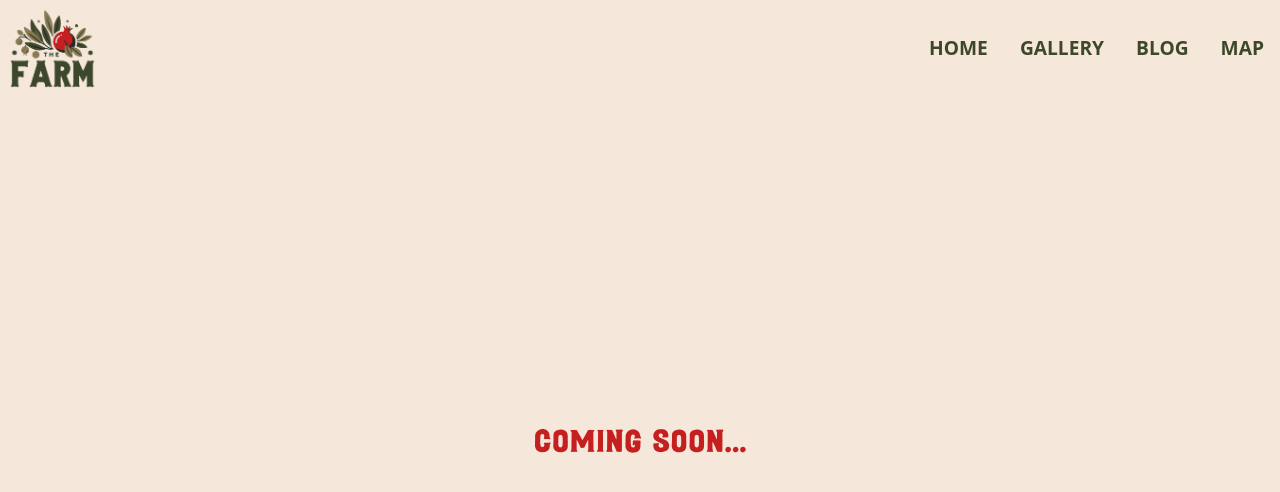
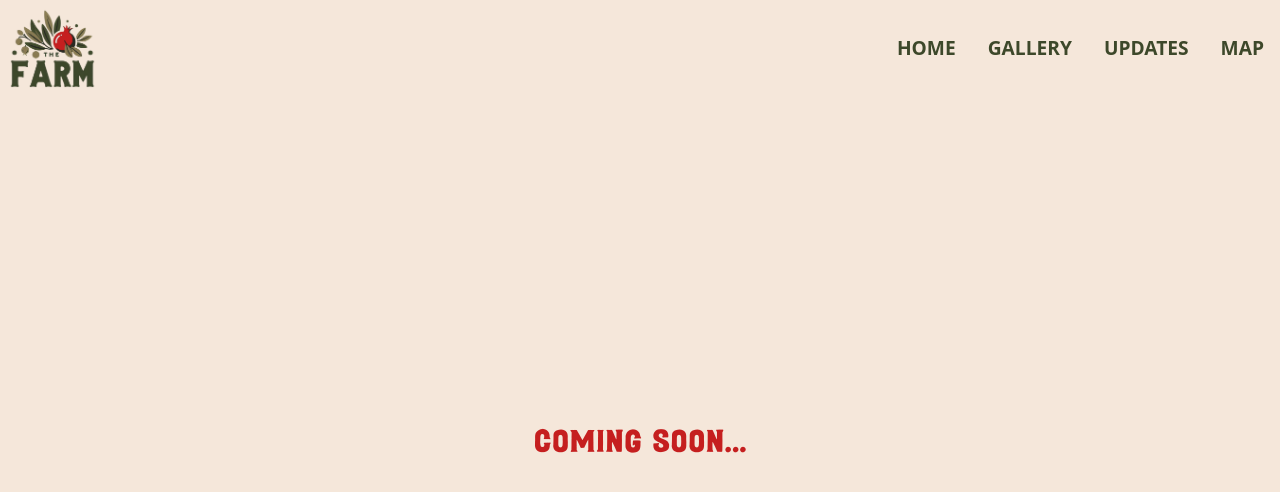
Before and after one commit to CalicoSquid/the_farm, a React (Vite) app: page /blog in a window 1280 px wide. Shown: the top 492 px of the page. Built offline with nearby package versions, Linux system fonts and the light colour scheme.

Commit message:
changed tab name

```diff
--- a/src/components/Navbar.jsx
+++ b/src/components/Navbar.jsx
@@ -47,7 +47,7 @@ export default function Navbar() {
           <Link to="/gallery" className="tab">Gallery</Link>
         </li>
         <li>
-          <Link to="/blog" className="tab">Blog</Link>
+          <Link to="/blog" className="tab">Updates</Link>
         </li>
         <li>
           <Link to="/map" className="tab">Map</Link>
--- a/src/pages/Blog.jsx
+++ b/src/pages/Blog.jsx
@@ -63,7 +63,7 @@ export default function Blog() {
     );
   return (
     <div className="blog-container mx-auto w-full max-w-6xl px-4">
-      <h2 className="text-3xl font-bold text-center mb-8">Blog Feed</h2>
+      <h2 className="text-3xl font-bold text-center mb-8">Updates</h2>
       <div className="grid-container grid grid-cols-1 sm:grid-cols-2 lg:grid-cols-3 gap-6">
         {blogPosts.map((post, index) => (
           <div
```
